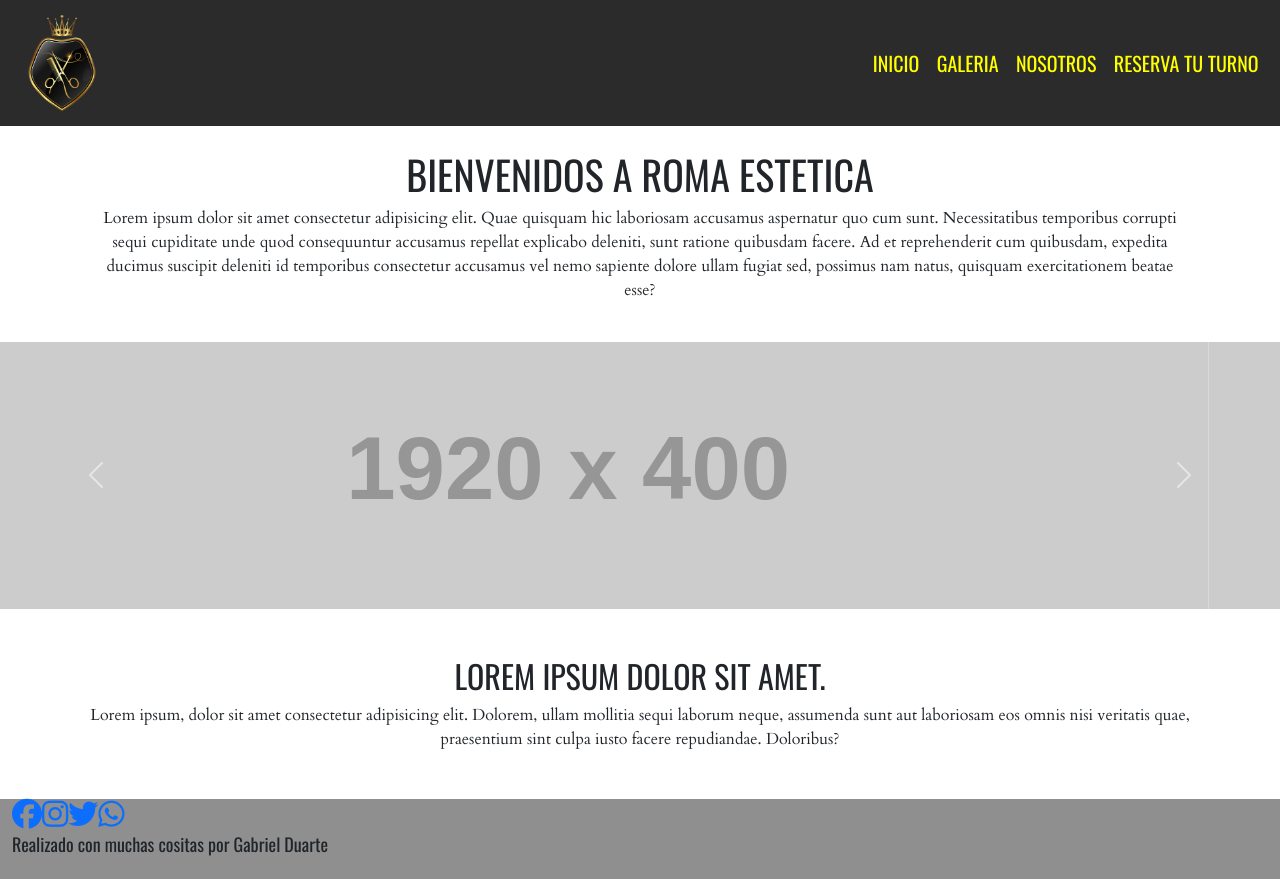
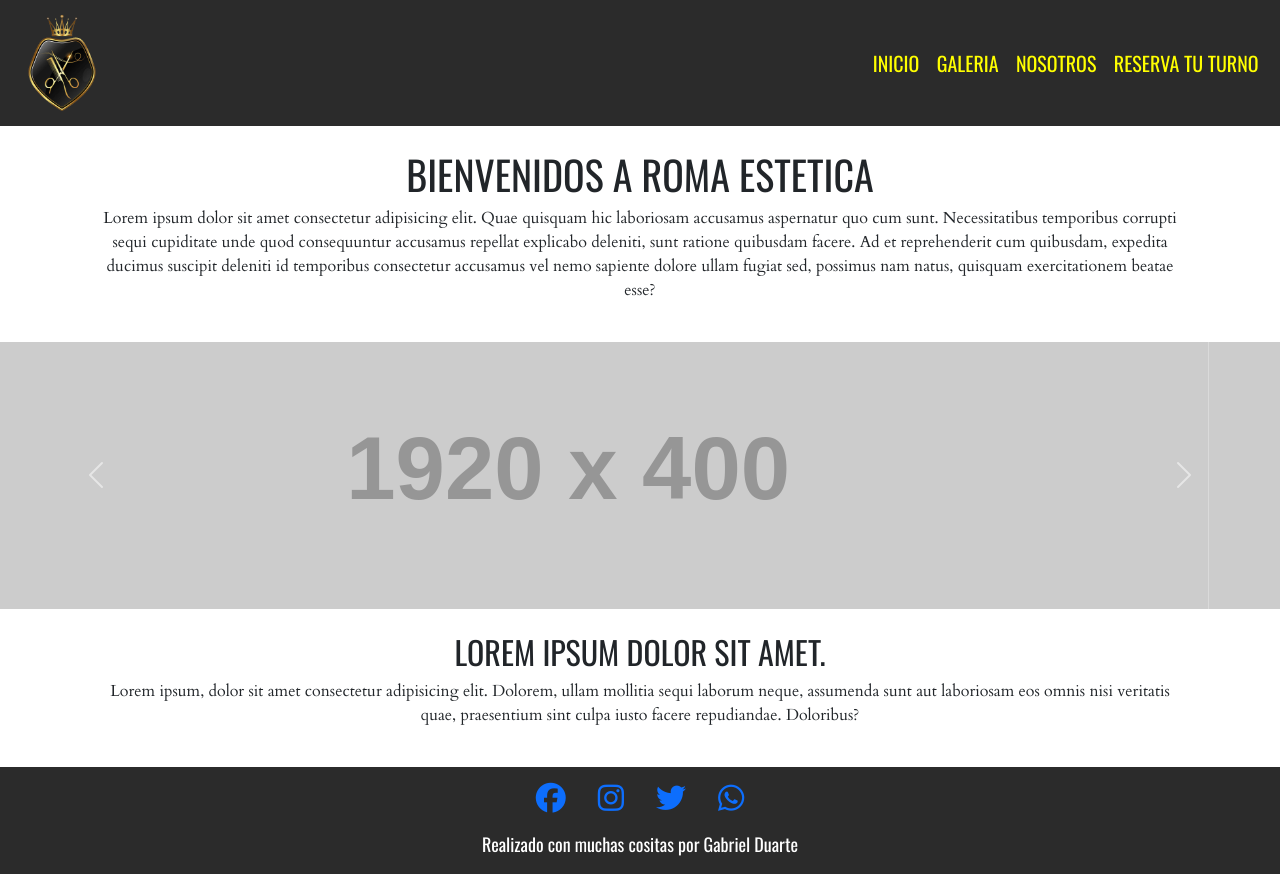
Before and after one commit to GBLDuarte/DesafioBootstrap, a plain HTML site: page index.html in a window 1280 px wide. Drawn offline with nearby package versions, Linux system fonts and the light colour scheme; placeholder pictures from the web are drawn by us.

Commit message:
modificando

```diff
--- a/css/style.css
+++ b/css/style.css
@@ -46,16 +46,17 @@ body {
 }
 
 /* Footer */
+.footer {
+    background-color: rgba(19, 19, 19, 0.897);
+}
 
 .footer .container-fluid {
-    background-color: rgba(15, 15, 15, 0.466);
     font-size: 18px;
     font-family: 'Oswald', sans-serif;
-    height: 10vh;
-}
-
-.container-fluid p {
-    margin: 0;
+    color: white;
+    display: flex;
+    flex-direction: column;
+    align-items: center;
 }
 
 .redes ul {
@@ -63,6 +64,10 @@ body {
     display: flex;
 }
 
+.redes li {
+    padding: 1rem;
+}
+
 .redes i {
     font-size: 30px
 }
--- a/index.html
+++ b/index.html
@@ -78,7 +78,7 @@
         <span class="visually-hidden">Next</span>
       </button>
     </section>
-    <section class="container my-5">
+    <section class="container p-4">
       <h2>Lorem ipsum dolor sit amet.</h2>
       <p>Lorem ipsum, dolor sit amet consectetur adipisicing elit. Dolorem, ullam mollitia sequi laborum neque,
         assumenda sunt aut laboriosam eos omnis nisi veritatis quae, praesentium sint culpa iusto facere repudiandae.
```
